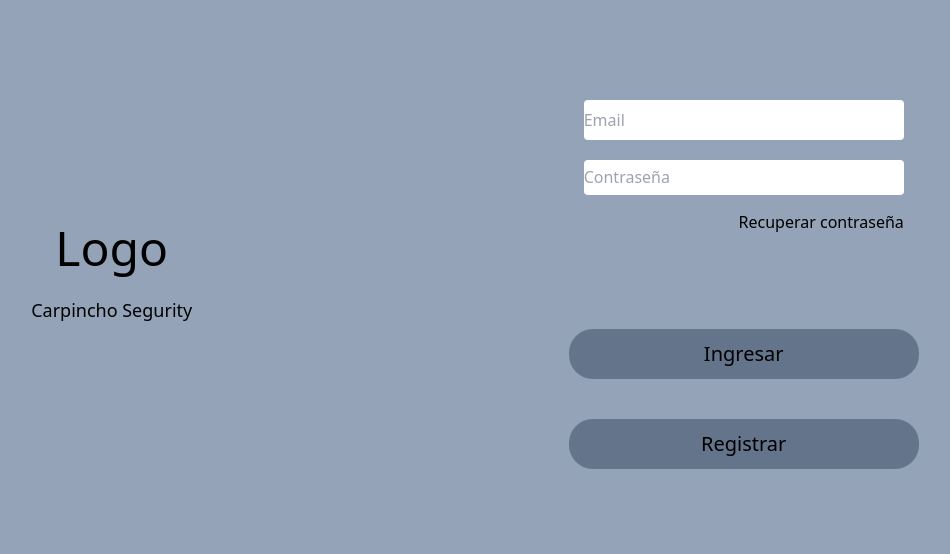
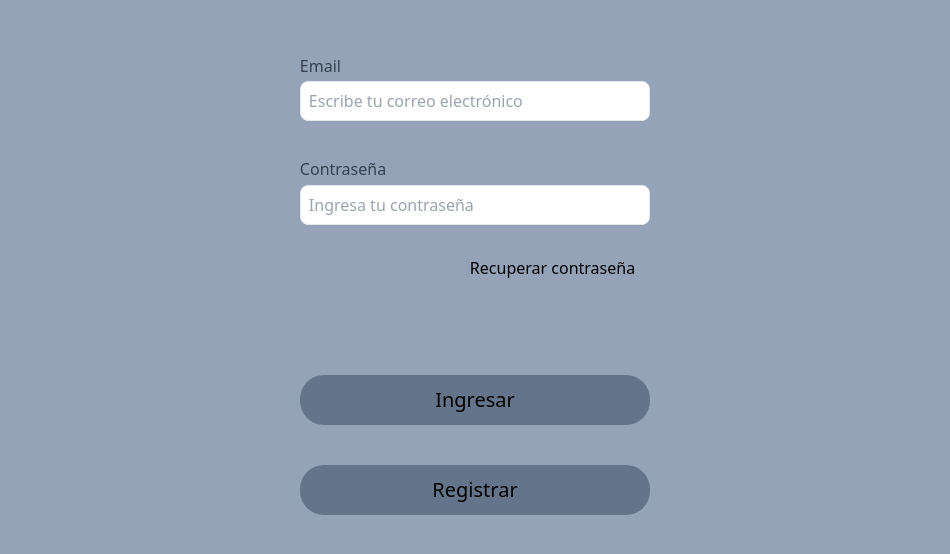
Before and after one commit to Dev-Sphere-Hub/Dev-Sphere-Carpincho-Security, a React (Vite) app in the folder client/: page /login in a window 1280 px wide. Shown: the part 144-698 px from the top of the page, without its empty margins (165-1115 px from the left). Built offline with nearby package versions, Linux system fonts and the light colour scheme.

Commit message:
feat: Enhance form validations in LoginForm and Register components

```diff
--- a/client/src/pages/LoginForm/index.jsx
+++ b/client/src/pages/LoginForm/index.jsx
@@ -1,16 +1,17 @@
-import React from 'react'
-import { useNavigate } from 'react-router-dom'
-import { useForm } from 'react-hook-form'
-import { useAuthStore } from '../../store/AuthStore/AuthStore'
-import { endpoints } from '../../constants/api'
-import { jwtDecode } from 'jwt-decode'
+import React from 'react';
+import { useNavigate } from 'react-router-dom';
+import { useForm } from 'react-hook-form';
+import { useAuthStore } from '../../store/AuthStore/AuthStore';
+import { endpoints } from '../../constants/api';
+import { jwtDecode } from 'jwt-decode';
+import InputForm from '../../components/InputForm';
 
 const LoginForm = () => {
-  const localStorage = window.localStorage
-  const { setTokenDesifred, setToken } = useAuthStore()
-  const Navigate = useNavigate()
+  const localStorage = window.localStorage;
+  const { setTokenDesifred, setToken } = useAuthStore();
+  const Navigate = useNavigate();
 
-  const { register, handleSubmit, formState: { errors } } = useForm()
+  const { register, handleSubmit, formState: { errors } } = useForm();
 
   const handleLogin = async (data) => {
     try {
@@ -20,66 +21,74 @@ const LoginForm = () => {
           'Content-Type': 'application/json'
         },
         body: JSON.stringify(data)
-      })
+      });
 
-      const responseData = await res.json()
+      const responseData = await res.json();
 
       if (res.status === 200) {
-        const decodedToken = jwtDecode(responseData.data.token)
-        localStorage.setItem('token', JSON.stringify(decodedToken))
-        setToken(responseData.data.token)
-        setTokenDesifred(decodedToken)
-        Navigate('/historial')
+        const decodedToken = jwtDecode(responseData.data.token);
+        localStorage.setItem('token', JSON.stringify(decodedToken));
+        setToken(responseData.data.token);
+        setTokenDesifred(decodedToken);
+        Navigate('/historial');
       } else {
-        throw new Error(responseData.message)
+        throw new Error(responseData.message);
       }
     } catch (error) {
-      console.error(error.message)
+      console.error(error.message);
     }
-  }
+  };
 
   const handleRegister = () => {
-    Navigate('/register')
-  }
+    Navigate('/register');
+  };
 
   return (
-    <div className='relative bg-colorCustom1 w-[100%] px-6 lg:bg-slate-400 h-screen  p-0 flex flex-col lg:flex-row lg:justify-around gap-8 min-w-[300px]'>
-      <div className='lg:flex-col lg:self-center'>
-        <div className='pt-9 text-black text-5xl'>
-          <h1>Logo</h1>
-        </div>
-        <div className='pt-6 text-lg lg:flex'>
-          <p>Carpincho Segurity</p>
-        </div>
-      </div>
+    <div className='relative bg-colorCustom1 w-[100%] px-6 lg:bg-slate-400 h-screen p-0 flex flex-col lg:flex-row lg:justify-around gap-8 min-w-[300px]'>
       <div className='pt-9 lg:self-center'>
         <form onSubmit={handleSubmit(handleLogin)}>
           <div className='py-5'>
-            <input
-              className='rounded lg:w-80 w-full h-[35px] lg:h-[40px]'
+            <InputForm
+              label='Email'
+              placeholder='Escribe tu correo electrónico'
               type='email'
-              name='email'
-              placeholder='Email'
-              {...register('email', { required: 'El email es requerido' })}
-            /> <br />
-            {errors.email && <span style={{ color: 'red' }}>{errors.email.message}</span>}
+              register={register('email', {
+                required: 'Por favor, ingresa tu correo electrónico',
+                pattern: {
+                  value: /^\S+@\S+$/i,
+                  message: 'Correo electrónico inválido'
+                }
+              })}
+              errorType={errors?.email}
+              errorMessage={errors?.email?.message}
+            />
           </div>
-          <input
-            className='rounded lg:w-80 w-full h-[35px]'
+          <InputForm
+            label='Contraseña'
+            placeholder='Ingresa tu contraseña'
             type='password'
-            name='password'
-            placeholder='Contraseña'
-            {...register('password', { required: 'Ingresa la contraseña' })}
+            register={register('password', {
+              required: 'Por favor, ingresa tu contraseña',
+              minLength: {
+                value: 6,
+                message: 'La contraseña debe tener al menos 6 caracteres'
+              }
+            })}
+            errorType={errors?.password}
+            errorMessage={errors?.password?.message}
           />
-          {errors.password && <p style={{ color: 'red' }}>{errors.password.message}</p>}
           <p className='m-[15px] pl-[155px]'>Recuperar contraseña</p>
 
-          <button className='bg-blue border-solid rounded-3xl mt-20 w-full text-xl bg-slate-500 h-[50px]' type='submit'>Ingresar</button>
-          <button className='bg-blue border-solid rounded-3xl mt-10 w-full text-xl bg-slate-500 h-[50px]' onClick={handleRegister}>Registrar</button>
+          <button className='bg-blue border-solid rounded-3xl mt-20 w-full text-xl bg-slate-500 h-[50px]' type='submit'>
+            Ingresar
+          </button>
+          <button className='bg-blue border-solid rounded-3xl mt-10 w-full text-xl bg-slate-500 h-[50px]' onClick={handleRegister}>
+            Registrar
+          </button>
         </form>
       </div>
     </div>
-  )
-}
+  );
+};
 
-export default LoginForm
+export default LoginForm;
--- a/client/src/pages/Register/index.jsx
+++ b/client/src/pages/Register/index.jsx
@@ -92,7 +92,11 @@ const Register = () => {
             placeholder='Escribe tu DNI'
             type='text'
             register={register('documentId', {
-              required: 'Por favor, ingresa tu DNI'
+              required: 'Por favor, ingresa tu DNI',
+              minLength: {
+                value: 8,
+                message: 'El DNI debe tener 8 caracteres'
+              }
             })}
             errorType={errors.documentId}
             errorMessage={errors.documentId?.message}
@@ -114,9 +118,13 @@ const Register = () => {
           <InputForm
             label='Phone'
             placeholder='Escribe tu número de teléfono'
-            type='text'
+            type='tel'
             register={register('phone', {
-              required: 'Por favor, ingresa tu número de teléfono'
+              required: 'Por favor, ingresa tu número de teléfono',
+              minLength: {
+                value: 10,
+                message: 'El numero debe tener 10 caracteres'
+              }
             })}
             errorType={errors.phone}
             errorMessage={errors.phone?.message}
```
